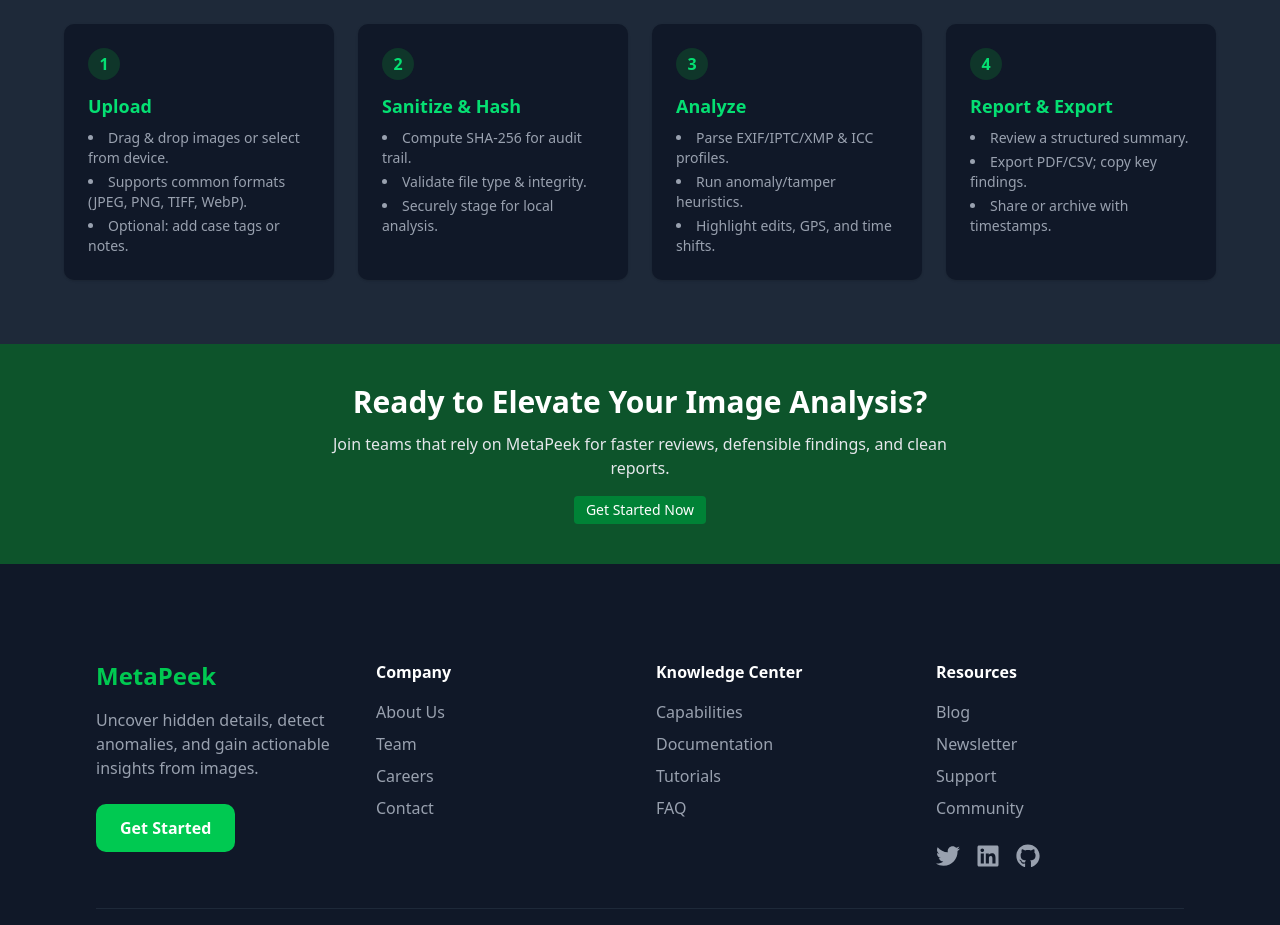
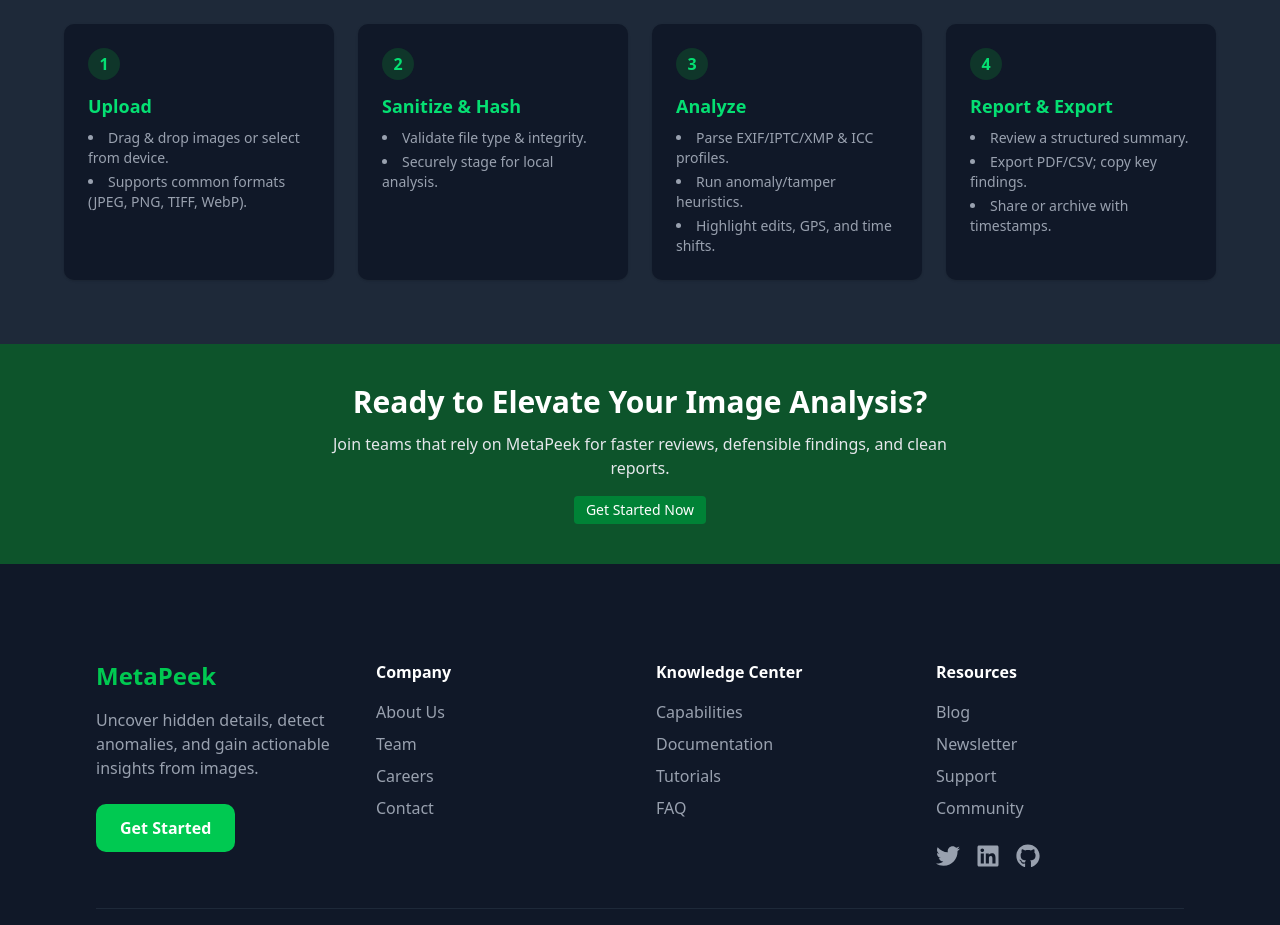
Before and after one commit to acunetix2/MetaPeek, a React (Vite) app: page / in a window 1280 px wide. Shown: the part 1560-2485 px from the top of the page. Built offline with nearby package versions, Linux system fonts and the light colour scheme; no server answers.

Commit message:
Feat: Landing page update 19-8-2025

```diff
--- a/src/pages/LandingPage.jsx
+++ b/src/pages/LandingPage.jsx
@@ -248,14 +248,12 @@
               points: [
                 "Drag & drop images or select from device.",
                 "Supports common formats (JPEG, PNG, TIFF, WebP).",
-                "Optional: add case tags or notes.",
               ],
             },
             {
               step: "2",
               title: "Sanitize & Hash",
               points: [
-                "Compute SHA-256 for audit trail.",
                 "Validate file type & integrity.",
                 "Securely stage for local analysis.",
               ],
```
